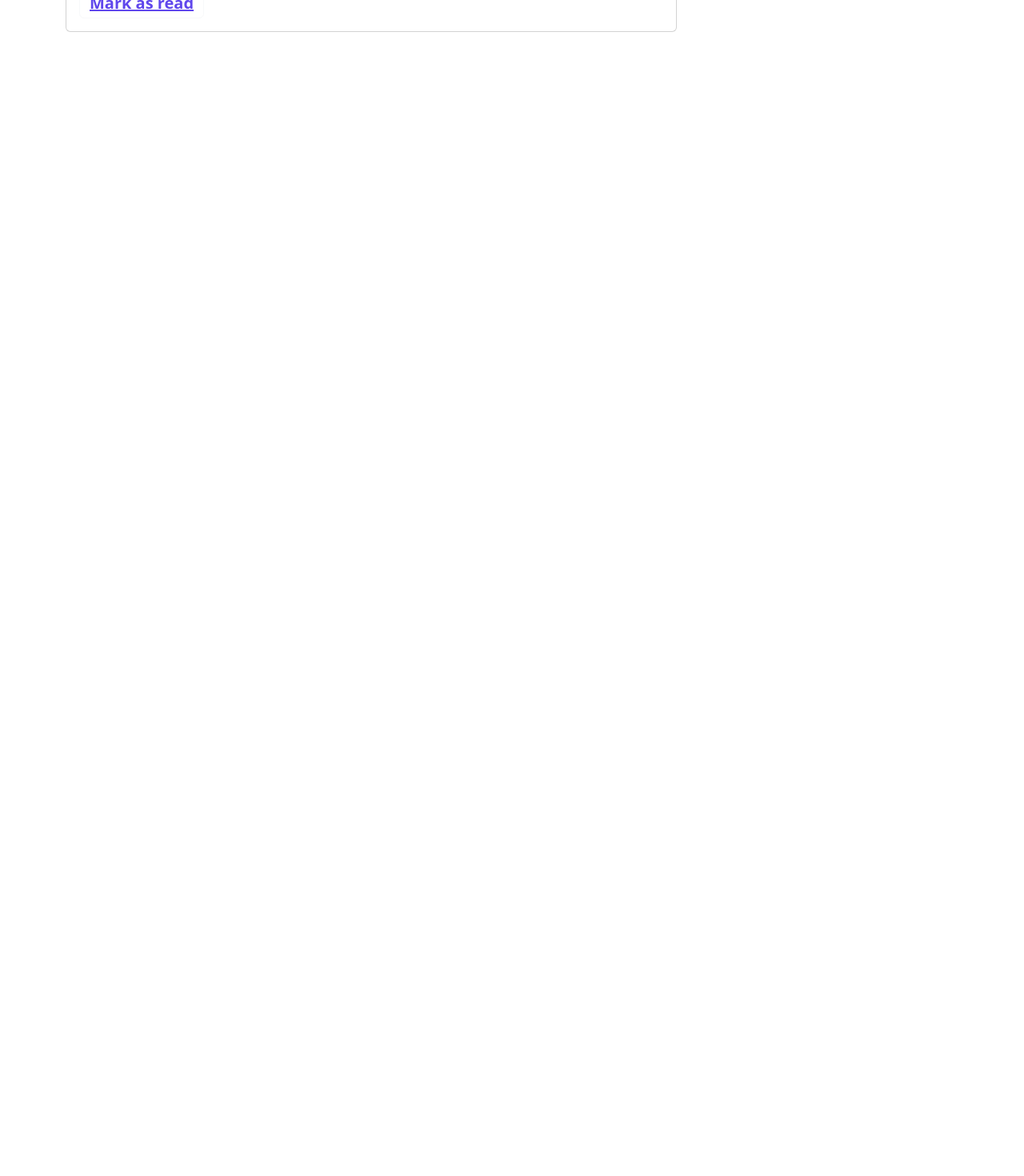
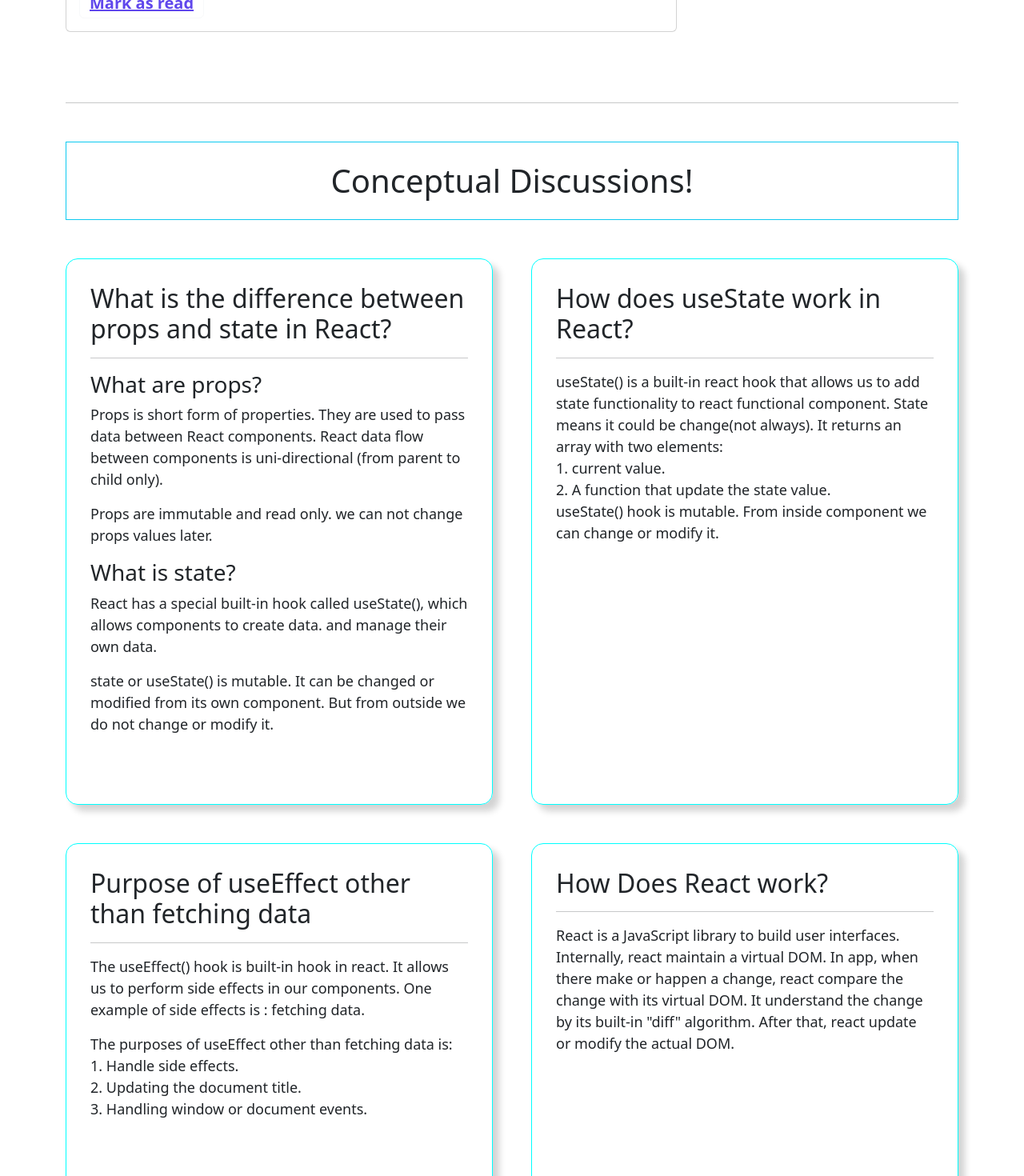
Before and after one commit to Washim-Akram/programmers-cafe, a React (Vite) app: page / in a window 1280 px wide. Shown: the part 3460-4930 px from the top of the page at 80% size. Before the commit the page ends 3588 px from the top, so only its background shows below. Built offline with nearby package versions, Linux system fonts and the light colour scheme.

Commit message:
Added MyBlog component to give answer the specified conceptual questions

```diff
--- a/src/App.jsx
+++ b/src/App.jsx
@@ -4,6 +4,7 @@ import './App.css';
 import Blogs from './components/Blogs/Blogs';
 import Cart from './components/Cart/Cart';
 import Header from './components/Header/Header';
+import MyBlog from './components/MyBlog/MyBlog';
 
 function App() {
   const [markAsRead, setMarkAsRead] = useState([]);
@@ -32,6 +33,7 @@ const handleBookMark = (bookMarked) => {
          bookMark={bookMark}
          ></Cart>
       </div>
+      <MyBlog></MyBlog>
     </div>
   )
 }
--- /dev/null
+++ b/src/components/MyBlog/MyBlog.css
@@ -0,0 +1,12 @@
+.blog {
+  width: 100%;
+  height: 100%;
+  padding: 30px;
+  border: 1px solid cyan;
+  border-radius: 15px;
+  box-shadow: 8px 8px 8px lightgray;
+}
+
+.blog p {
+  font-size: 18px;
+}
--- /dev/null
+++ b/src/components/MyBlog/MyBlog.jsx
@@ -0,0 +1,66 @@
+import React from 'react';
+import './MyBlog.css';
+
+const MyBlog = () => {
+    return (
+        <section className='container mb-5'>
+            <hr />
+            <h1 className='text-center my-5 border border-1 border-info py-4 display-6'>Conceptual Discussions!</h1>
+            <div className='row row-cols-1 row-cols-md-2 g-5'>
+                <div className="col">
+                    <article className='blog'>
+                        <h2>What is the difference between props and state in React?</h2>
+                        <hr />
+                        <h3>What are props?</h3>
+                        <p>Props is short form of properties. They are used to pass data between React components. React data flow between components is uni-directional (from parent to child only).</p>
+                        <p>Props are immutable and read only. we can not change props values later.</p>
+                        <h3>What is state?</h3>
+                        <p>React has a special built-in hook called useState(), which allows components to create data. and manage their own data.</p>
+                        <p>state or useState() is mutable. It can be changed or modified from its own component. But from outside we do not change or modify it.</p>
+                    </article>
+                </div>
+
+                <div className="col">
+                    <article className='blog'>
+                        <h2>How does useState work in React?</h2>
+                        <hr />
+                        <p>useState() is a built-in react hook that allows us to add state functionality to react functional component. State means it could be change(not always). It returns an array with two elements:
+                        <br />
+                        1. current value.
+                        <br />
+                        2. A function that update the state value.
+                        <br />
+                        useState() hook is mutable. From inside component we can change or modify it.
+                        </p>
+                    </article>
+                </div>
+
+                <div className="col">
+                    <article className='blog'>
+                            <h2>Purpose of useEffect other than fetching data</h2>
+                            <hr />
+                            <p>The useEffect() hook is built-in hook in react. It allows us to perform side effects in our components. One example of side effects is : fetching data.</p>
+                            <p>The purposes of useEffect other than fetching data is:
+                                <br />
+                                1. Handle side effects.
+                                <br />
+                                2. Updating the document title.
+                                <br />
+                                3. Handling window or document events.
+                            </p>
+                    </article>
+                </div>
+
+                <div className="col">
+                    <article className='blog'>
+                        <h2>How Does React work?</h2>
+                        <hr />
+                       <p>React is a JavaScript library to build user interfaces. Internally, react maintain a virtual DOM. In app, when there make or happen a change, react compare the change with its virtual DOM. It understand the change by its built-in "diff" algorithm. After that, react update or modify the actual DOM.</p>
+                    </article>
+                </div>
+            </div>
+        </section>
+    );
+};
+
+export default MyBlog;
```
